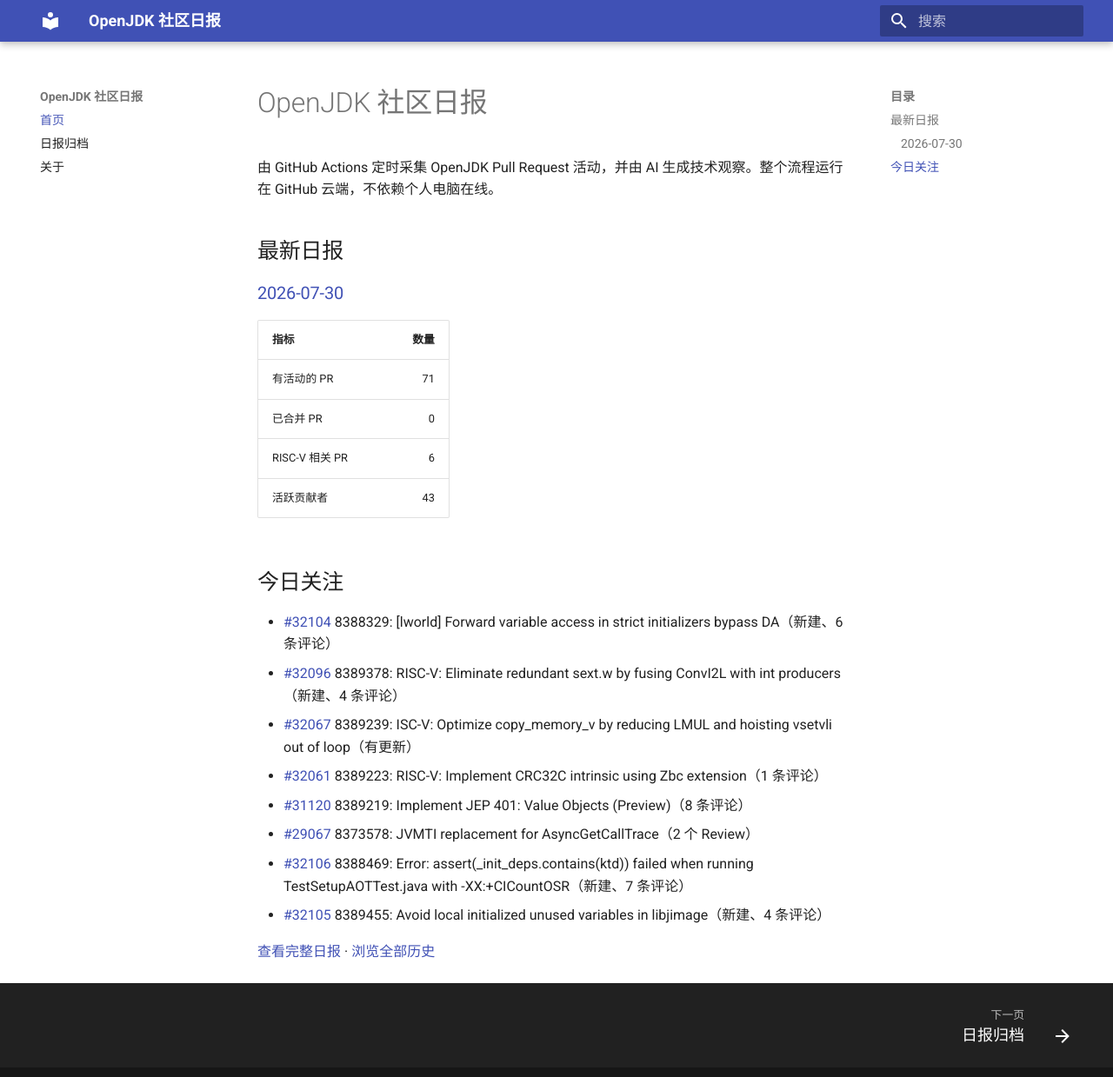
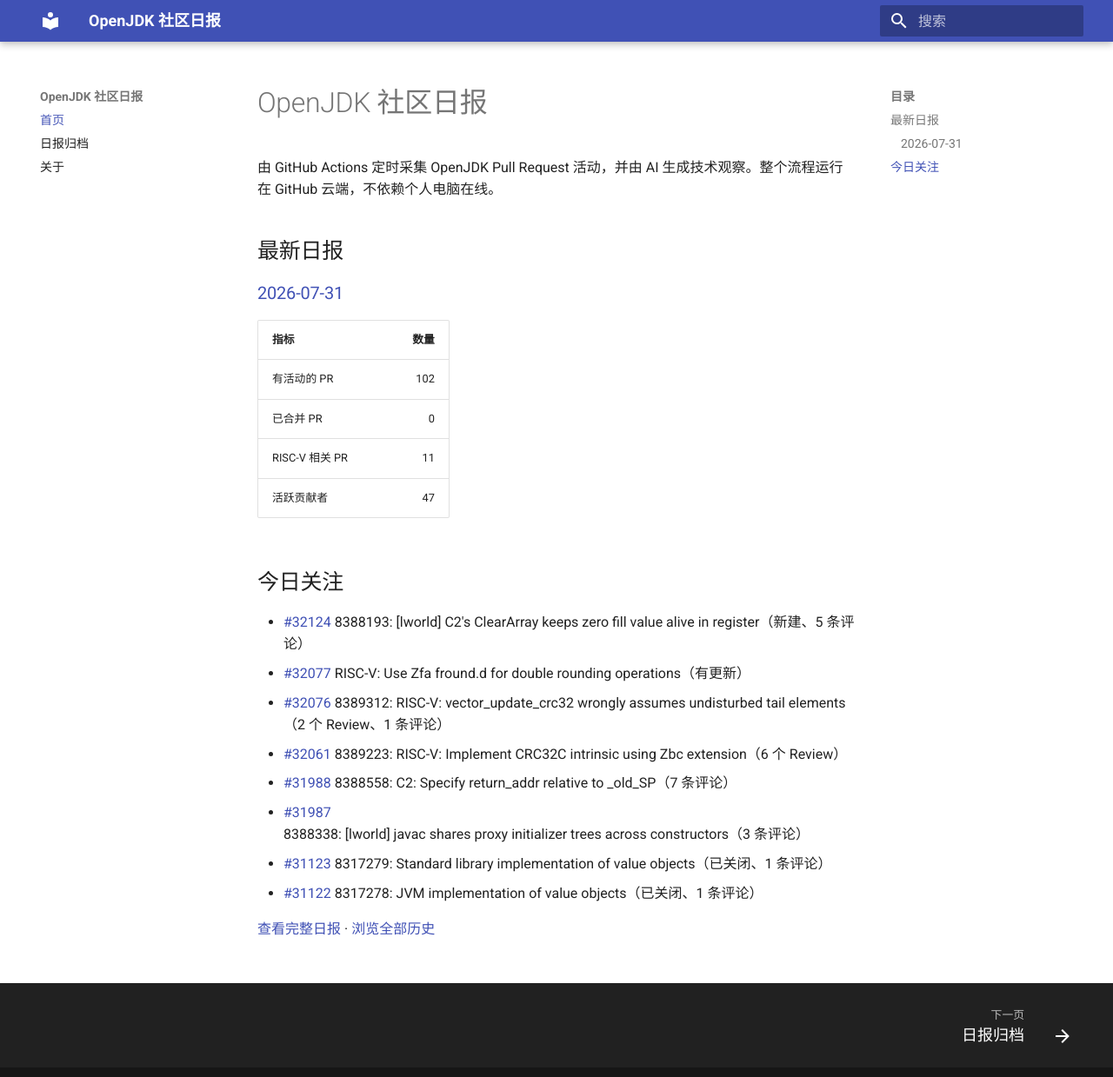
Before and after one commit to DingliZhang/openjdk-daily, an MkDocs documentation site: the page built from docs/index.md, in a window 1280 px wide and 1252 px high. Shown: the top 1239 px of the window at 87% size. Built offline with MkDocs 1.6.1 and Material for MkDocs 9.7.7, drawn with Linux system fonts in a browser that asks for light colours.

Commit message:
report: add OpenJDK daily report

```diff
--- a/docs/index.md
+++ b/docs/index.md
@@ -4,24 +4,24 @@
 
 ## 最新日报
 
-### [2026-07-30](reports/2026/2026-07-30.md)
+### [2026-07-31](reports/2026/2026-07-31.md)
 
 | 指标 | 数量 |
 |---|---:|
-| 有活动的 PR | 71 |
+| 有活动的 PR | 102 |
 | 已合并 PR | 0 |
-| RISC-V 相关 PR | 6 |
-| 活跃贡献者 | 43 |
+| RISC-V 相关 PR | 11 |
+| 活跃贡献者 | 47 |
 
 ## 今日关注
 
-- [#32104](https://github.com/openjdk/jdk/pull/32104) 8388329: [lworld] Forward variable access in strict initializers bypass DA（新建、6 条评论）
-- [#32096](https://github.com/openjdk/jdk/pull/32096) 8389378: RISC-V: Eliminate redundant sext.w by fusing ConvI2L with int producers（新建、4 条评论）
-- [#32067](https://github.com/openjdk/jdk/pull/32067) 8389239: ISC-V: Optimize copy_memory_v by reducing LMUL and hoisting vsetvli out of loop（有更新）
-- [#32061](https://github.com/openjdk/jdk/pull/32061) 8389223: RISC-V: Implement CRC32C intrinsic using Zbc extension（1 条评论）
-- [#31120](https://github.com/openjdk/jdk/pull/31120) 8389219: Implement JEP 401: Value Objects (Preview)（8 条评论）
-- [#29067](https://github.com/openjdk/jdk/pull/29067) 8373578: JVMTI replacement for AsyncGetCallTrace（2 个 Review）
-- [#32106](https://github.com/openjdk/jdk/pull/32106) 8388469: Error: assert(_init_deps.contains(ktd)) failed when running TestSetupAOTTest.java with -XX:+CICountOSR（新建、7 条评论）
-- [#32105](https://github.com/openjdk/jdk/pull/32105) 8389455: Avoid local initialized unused variables in libjimage（新建、4 条评论）
+- [#32124](https://github.com/openjdk/jdk/pull/32124) 8388193: [lworld] C2's ClearArray keeps zero fill value alive in register（新建、5 条评论）
+- [#32077](https://github.com/openjdk/jdk/pull/32077) RISC-V: Use Zfa fround.d for double rounding operations（有更新）
+- [#32076](https://github.com/openjdk/jdk/pull/32076) 8389312: RISC-V: vector_update_crc32 wrongly assumes undisturbed tail elements（2 个 Review、1 条评论）
+- [#32061](https://github.com/openjdk/jdk/pull/32061) 8389223: RISC-V: Implement CRC32C intrinsic using Zbc extension（6 个 Review）
+- [#31988](https://github.com/openjdk/jdk/pull/31988) 8388558: C2: Specify return_addr relative to _old_SP（7 条评论）
+- [#31987](https://github.com/openjdk/jdk/pull/31987) 8388338: [lworld] javac shares proxy initializer trees across constructors（3 条评论）
+- [#31123](https://github.com/openjdk/jdk/pull/31123) 8317279: Standard library implementation of value objects（已关闭、1 条评论）
+- [#31122](https://github.com/openjdk/jdk/pull/31122) 8317278: JVM implementation of value objects（已关闭、1 条评论）
 
-[查看完整日报](reports/2026/2026-07-30.md) · [浏览全部历史](reports/index.md)
+[查看完整日报](reports/2026/2026-07-31.md) · [浏览全部历史](reports/index.md)
```
Also changed, not shown: docs/reports/2026/2026-07-31.md (added, +225 -0 lines), docs/reports/index.md (+2 -1 lines), 2 other files.
